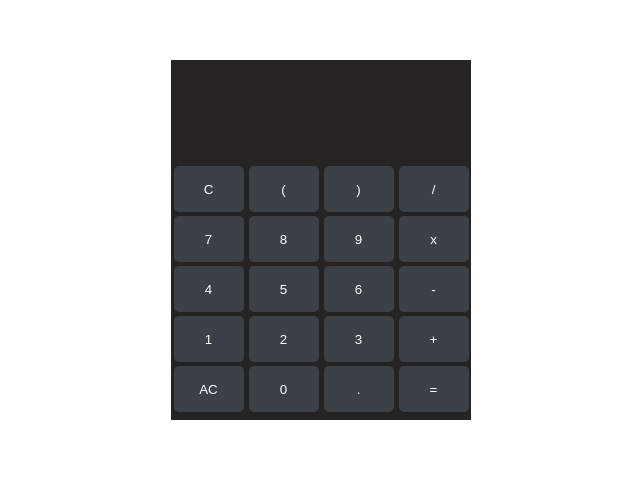
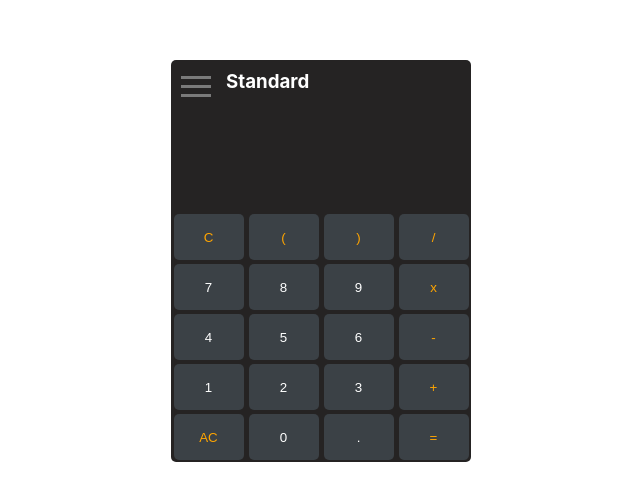
Before and after one commit to MarkoI89/Calculator-React, a React (Create React App) app: page / in a window 1280 px wide. Shown: the part 140-640 px from the top of the page, without its empty margins (297-937 px from the left). Built offline with nearby package versions, Linux system fonts and the light colour scheme.

Commit message:
Reconstructed all the code to components and added Length component

```diff
--- a/src/App.css
+++ b/src/App.css
@@ -1,19 +1,34 @@
 .App {
   text-align: center;
   width: 300px;
-  height: 360px;
+  /* height: 360px; */
   position: absolute;
   right: 40%;
   top: 25%;
   background-color: rgb(37, 35, 35);
+  border-radius: 5px;
 }
 
-.App input{
+.App h3{
+  margin: 0;
+}
+
+.secondaryInput{
   width: 290px;
-  height: 50px;
+  height: 30px;
+  background-color: rgb(37, 35, 35);
+  border: none;
+  color: rgb(120, 120, 120);
+}
+
+.mainInput{
+  width: 290px;
+  height: 65px;
   background-color: rgb(37, 35, 35);
   border: none;
   color: white;
+  font-size: 35px;
+  font-weight: 400;
 }
 
 .App button {
@@ -37,3 +52,53 @@
   display: flex;
   justify-content: space-around;
 }
+
+.menu{
+  padding-right: 15px;
+}
+
+.menu div{
+  background-color: #7a7a7a;
+  height: 3px;
+  margin: 6px 0;
+  width: 30px;
+}
+
+.header{
+  display: flex;
+  justify-content: flex-start;
+  padding: 10px;
+}
+
+.modalMenu{
+  position: absolute;
+  top: 0px;
+  font-size: 30px;
+  color: #ffffff;
+  width: 200px;
+  height: 100%;
+  z-index: 999;
+  display: flex;
+  flex-direction: column;
+  font-size: 20px;
+  background-color: rgb(30, 30, 30);
+  list-style-type: none;
+}
+
+.modalMenu p {
+  color: #7a7a7a;
+}
+
+.modalMenu li {
+  cursor: pointer;
+}
+
+.lengthInput{
+  width: 290px;
+  height: 45px;
+  background-color: rgb(37, 35, 35);
+  border: none;
+  color: white;
+  font-size: 35px;
+  font-weight: 400;
+}
--- a/src/App.js
+++ b/src/App.js
@@ -1,49 +1,43 @@
-
 import './App.css';
 import {useState} from "react"
+import Standard from './components/Standard.jsx';
+import Length from "./components/Length.jsx"
 
 function App() {
-  const [ secondaryInput, setSecondaryInput ] = useState("")
-  const [ inputValue, setInputValue ] = useState("")
+  const [ menu, setMenu ] = useState(null)
+  const [ mod, setMod ] = useState("Standard")
+
+  const handleStandard = () => {
+    setMenu(null);
+    setMod("Standard")
+  }
+
+  const handleLength = () => {
+    setMenu(null);
+    setMod("Length")
+  }
+
+
 
   return (
     <div className="App">
+      <div className='header' >
+        <div onClick={() => setMenu(true)} className='menu'>
+          <div></div>
+          <div></div>
+          <div></div>
+        </div>
+        <h3 style={{color: "white"}} >{mod}</h3>
+      </div>
+      {menu && <div className='modalMenu' >
+        <li onClick={handleStandard} >Standard</li>
+        <li>Advanced</li>
+        <p>Convert</p>
+        <li onClick={handleLength} >Length</li>
+      </div>}
       <div>
-        <input value={secondaryInput}></input>
-        <input value={inputValue}></input>
-      </div>
-      <div className='buttonsContainer' >
-        <div className='buttons'>
-          <button onClick={() => setInputValue(inputValue.slice(0, -1))} >C</button>
-          <button onClick={() => setInputValue(inputValue.concat("("))} >(</button>
-          <button onClick={() => setInputValue(inputValue.concat(")"))} > ) </button>
-          <button onClick={() => setInputValue(inputValue.concat("/"))} >/</button>
-        </div>
-        <div className='buttons' >
-          <button onClick={() => setInputValue(inputValue.concat(7))} >7</button>
-          <button onClick={() => setInputValue(inputValue.concat(8))} >8</button>
-          <button onClick={() => setInputValue(inputValue.concat(9))} >9</button>
-          <button onClick={() => setInputValue(inputValue.concat("*"))}>x</button>
-        </div>
-        <div className='buttons' >
-          <button onClick={() => setInputValue(inputValue.concat(4))} >4</button>
-          <button onClick={() => setInputValue(inputValue.concat(5))} >5</button>
-          <button onClick={() => setInputValue(inputValue.concat(6))} >6</button>
-          <button onClick={() => setInputValue(inputValue.concat("-"))} >-</button>
-        </div>
-        <div className='buttons' >
-          <button onClick={() => setInputValue(inputValue.concat(1))} >1</button>
-          <button onClick={() => setInputValue(inputValue.concat(2))} >2</button>
-          <button onClick={() => setInputValue(inputValue.concat(3))} >3</button>
-          <button onClick={() => setInputValue(inputValue.concat("+"))} >+</button>
-        </div>
-        <div className='buttons' >
-          {/* <button onClick={() => setInputValue(Math.sqrt(inputValue))} >√</button> */}
-          <button onClick={() => setInputValue("")} >AC</button>
-          <button onClick={() => setInputValue(inputValue.concat(0))} >0</button>
-          <button onClick={() => setInputValue(inputValue.concat("."))} >.</button>
-          <button onClick={() => setInputValue(eval(inputValue))} >=</button>
-        </div>
+        {mod === "Standard" && <Standard />}
+        {mod === "Length" && <Length />}
       </div>
     </div>
   );
--- /dev/null
+++ b/src/components/Length.jsx
@@ -0,0 +1,65 @@
+import {useState, useEffect} from "react"
+
+export default function Length(){
+    const [ lengthInput, setLengthInput ] = useState("")
+    const [ secondLengthInput, setSecondLengthInput ] = useState("")
+    const [ option1, setOption1 ] = useState("centimeter")
+    const [ option2, setOption2 ] = useState("centimeter")
+
+
+    useEffect(() => {
+        if(option1 === "meter" && option2 === "centimeter"){
+            setSecondLengthInput(parseInt(lengthInput) * 1000)
+            console.log(parseInt(lengthInput) * 1000)
+        } else if(option1 === "centimeter" && option2 === "meter"){
+            setSecondLengthInput(parseInt(lengthInput) * 0.01)
+        }
+    },[lengthInput, option1, option2])
+
+    const resetLengthInput = () => {
+        setLengthInput("")
+        setSecondLengthInput("")
+    }
+
+    return(
+        <div>
+            <input disabled="true" className='lengthInput' value={lengthInput}></input>
+            <select>
+                <option onClick={() => {setOption1("centimeter")}} >centimeter</option>
+                <option onClick={() => {setOption1("meter")}} >meter</option>
+            </select>
+            <input disabled="true" className='lengthInput' value={secondLengthInput}></input>
+            <select>
+                <option onClick={() => {setOption2("centimeter")}} >centimeter</option>
+                <option onClick={() => {setOption2("meter")}} >meter</option>
+            </select>
+            <div className='buttonsContainer' >
+        <div className='buttons'>
+          <button style={{color: "orange"}} onClick={() => setLengthInput(lengthInput.slice(0, -1))} >C</button>
+        </div>
+        <div className='buttons' >
+          <button onClick={() => setLengthInput(lengthInput.concat(7))} >7</button>
+          <button onClick={() => setLengthInput(lengthInput.concat(8))} >8</button>
+          <button onClick={() => setLengthInput(lengthInput.concat(9))} >9</button>
+        </div>
+        <div className='buttons' >
+          <button onClick={() => setLengthInput(lengthInput.concat(4))} >4</button>
+          <button onClick={() => setLengthInput(lengthInput.concat(5))} >5</button>
+          <button onClick={() => setLengthInput(lengthInput.concat(6))} >6</button>
+        </div>
+        <div className='buttons' >
+          <button onClick={() => setLengthInput(lengthInput.concat(1))} >1</button>
+          <button onClick={() => setLengthInput(lengthInput.concat(2))} >2</button>
+          <button onClick={() => setLengthInput(lengthInput.concat(3))} >3</button>
+        </div>
+        <div className='buttons' >
+          {/* <button onClick={() => setLengthInput(Math.sqrt(lengthInput))} >√</button> */}
+          <button style={{color: "orange"}} onClick={resetLengthInput} >AC</button>
+          <button onClick={() => setLengthInput(lengthInput.concat(0))} >0</button>
+          <button onClick={() => setLengthInput(lengthInput.concat("."))} >.</button>
+          {/* <button style={{color: "orange"}} onClick={handleResult} >=</button> */}
+        </div>
+      </div>
+        </div>
+    )
+}
--- /dev/null
+++ b/src/components/Standard.jsx
@@ -0,0 +1,63 @@
+
+import '../App.css';
+import {useState} from "react"
+
+function Standard() {
+  const [ inputValue, setInputValue ] = useState("")
+  const [ secondaryInput, setSecondaryInput ] = useState("")
+
+
+  const handleResult = () => {
+    setSecondaryInput(inputValue)
+    setInputValue(eval(inputValue))
+  }
+
+  const handleReset = () => {
+    setInputValue("")
+    setSecondaryInput("")
+  }
+
+  return (
+    <div>
+      <div>
+        <input disabled="true" className='secondaryInput' value={secondaryInput}></input>
+        <input disabled="true" className='mainInput' value={inputValue}></input>
+      </div>
+      <div className='buttonsContainer' >
+        <div className='buttons'>
+          <button style={{color: "orange"}} onClick={() => setInputValue(inputValue.slice(0, -1))} >C</button>
+          <button style={{color: "orange"}} onClick={() => setInputValue(inputValue.concat("("))} >(</button>
+          <button style={{color: "orange"}} onClick={() => setInputValue(inputValue.concat(")"))} > ) </button>
+          <button style={{color: "orange"}} onClick={() => setInputValue(inputValue.concat("/"))} >/</button>
+        </div>
+        <div className='buttons' >
+          <button onClick={() => setInputValue(inputValue.concat(7))} >7</button>
+          <button onClick={() => setInputValue(inputValue.concat(8))} >8</button>
+          <button onClick={() => setInputValue(inputValue.concat(9))} >9</button>
+          <button  style={{color: "orange"}} onClick={() => setInputValue(inputValue.concat("*"))}>x</button>
+        </div>
+        <div className='buttons' >
+          <button onClick={() => setInputValue(inputValue.concat(4))} >4</button>
+          <button onClick={() => setInputValue(inputValue.concat(5))} >5</button>
+          <button onClick={() => setInputValue(inputValue.concat(6))} >6</button>
+          <button  style={{color: "orange"}} onClick={() => setInputValue(inputValue.concat("-"))} >-</button>
+        </div>
+        <div className='buttons' >
+          <button onClick={() => setInputValue(inputValue.concat(1))} >1</button>
+          <button onClick={() => setInputValue(inputValue.concat(2))} >2</button>
+          <button onClick={() => setInputValue(inputValue.concat(3))} >3</button>
+          <button style={{color: "orange"}} onClick={() => setInputValue(inputValue.concat("+"))} >+</button>
+        </div>
+        <div className='buttons' >
+          {/* <button onClick={() => setInputValue(Math.sqrt(inputValue))} >√</button> */}
+          <button style={{color: "orange"}} onClick={handleReset} >AC</button>
+          <button onClick={() => setInputValue(inputValue.concat(0))} >0</button>
+          <button onClick={() => setInputValue(inputValue.concat("."))} >.</button>
+          <button style={{color: "orange"}} onClick={handleResult} >=</button>
+        </div>
+      </div>
+    </div>
+  );
+}
+
+export default Standard;
```
